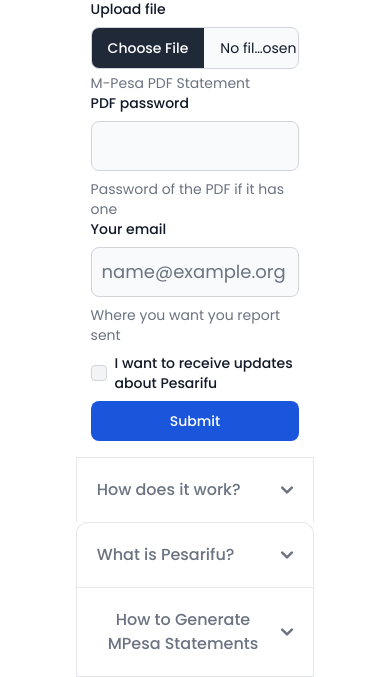
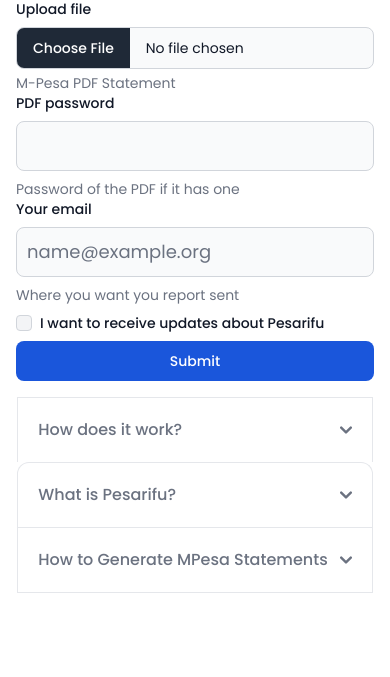
Before and after one commit to julius383/pesarifu, a Python web app: template src/pesarifu/templates/index.html in a window 390 px wide. Shown: the part 358-1035 px from the top of the page. After the commit the page ends 951 px from the top, so only its background shows below. Run offline with Jinja, Linux system fonts and the light colour scheme; the template is opened without the code that fills it, so the values that code supplies are empty; style sheets or scripts are compiled from the project's sources; some libraries are stand-ins or nearby versions; grey boxes are pictures that could not be loaded.

Commit message:
fix: correct element sizing for mobile and desktop screens

```diff
--- a/src/pesarifu/templates/index.html
+++ b/src/pesarifu/templates/index.html
@@ -5,7 +5,7 @@
     "h-full container mx-auto px-4 flex flex-col items-center justify-center min-w-90">
       <div class="my-4 w-full">
         <div class="flex flex-col gap-4 mx-auto justify-center items-center">
-            <form class="w-7/12 mx-auto gap-2" action="/process-pdf" method="post"
+            <form class="lg:w-7/12 sm:10/12 mx-auto gap-2" action="/process-pdf" method="post"
           enctype="multipart/form-data">
           {{ csrf_input | safe }}
             <label class="block mb-2 text-sm font-medium text-gray-900" for=
@@ -48,7 +48,7 @@
           </form>
         </div>
       </div>
-      <div id="accordion-collapse" class="w-8/12" data-accordion="collapse">
+      <div id="accordion-collapse" class="lg:w-8/12 sm:11/12" data-accordion="collapse">
         <h2 id="accordion-collapse-heading-1">
           <button type="button" class=
           "flex items-center justify-between w-full p-5 font-medium rtl:text-right text-gray-500 border border-b-0 border-gray-200 focus:ring-4 focus:ring-gray-200 hover:bg-gray-100 gap-3"
```
